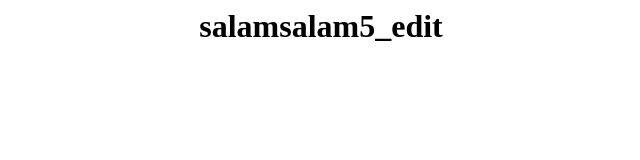
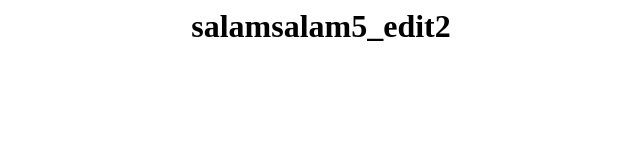
Before and after one commit to miladkarami3/test, a plain HTML site: page index.html in a window 1280 px wide. Shown: the whole page, without its empty margins (319-959 px from the left). Drawn offline with Linux system fonts and the light colour scheme.

Commit message:
convert edit to edit2

```diff
--- a/index.html
+++ b/index.html
@@ -1,7 +1,7 @@
 <html>
 	<body>
 		<h1>
-			<center style='color=red'>salamsalam5_edit<center>
+			<center style='color=red'>salamsalam5_edit2<center>
 		</h1>
 	</body>
 </html>
```
